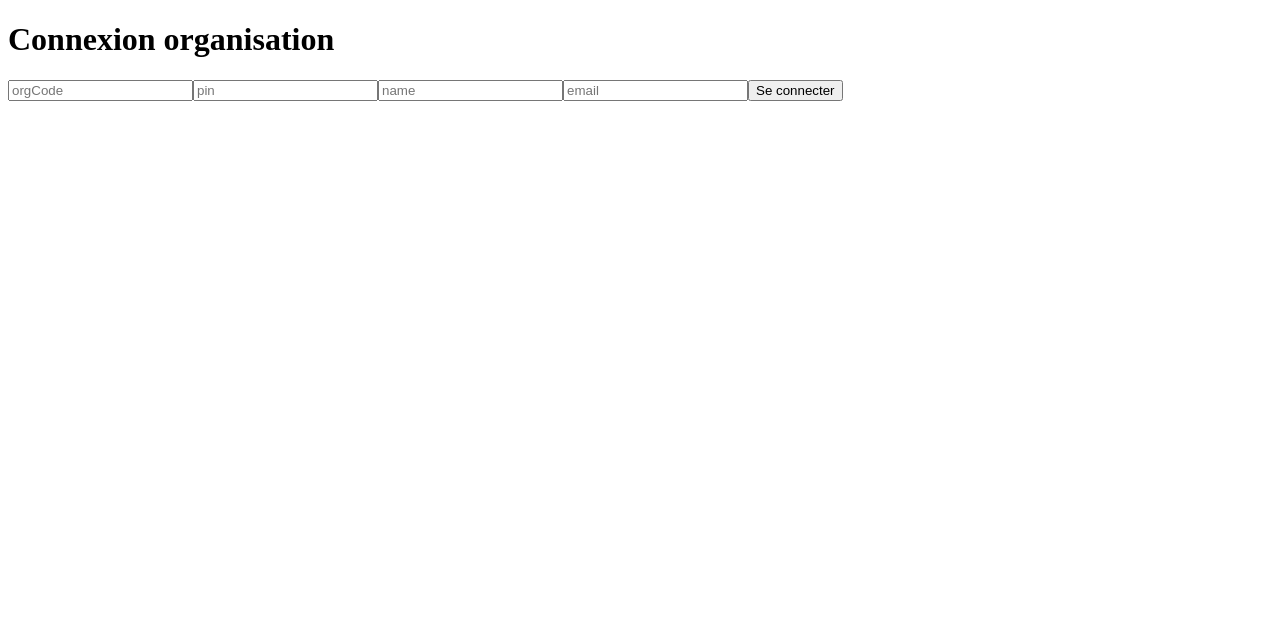
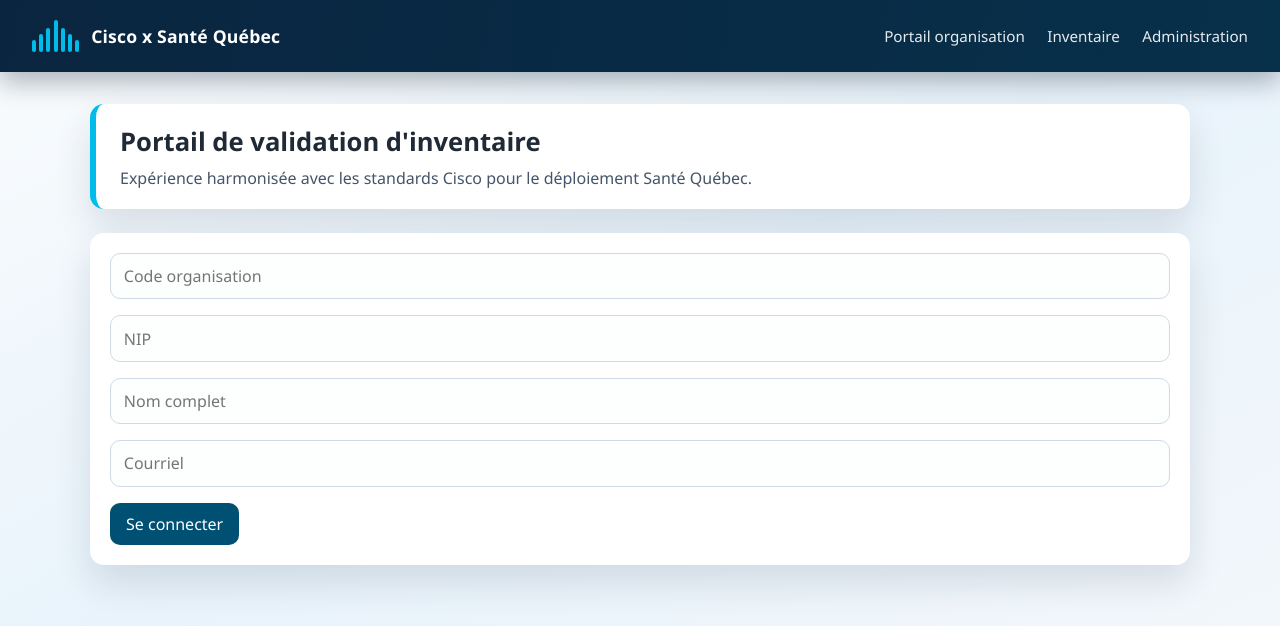
Before and after one commit to smignacco/santequebec, a React (Vite) app in the folder web/: page /login in a window 1280 px wide. Shown: the top 626 px of the page. Built offline with nearby package versions, Linux system fonts and the light colour scheme.

Commit message:
Refonte UI avec branding Cisco et navigation unifiée

```diff
--- /dev/null
+++ b/web/src/components/AppShell.tsx
@@ -0,0 +1,25 @@
+import { PropsWithChildren } from 'react';
+import { Link } from 'react-router-dom';
+
+export function AppShell({ children }: PropsWithChildren) {
+  return (
+    <div className="page-shell">
+      <header className="top-nav">
+        <div className="brand">
+          <span className="brand-mark" aria-hidden="true">
+            {Array.from({ length: 7 }).map((_, index) => (
+              <span key={index} />
+            ))}
+          </span>
+          <strong>Cisco x Santé Québec</strong>
+        </div>
+        <nav className="nav-links">
+          <Link to="/login">Portail organisation</Link>
+          <Link to="/org">Inventaire</Link>
+          <Link to="/admin">Administration</Link>
+        </nav>
+      </header>
+      <main className="main-content">{children}</main>
+    </div>
+  );
+}
--- a/web/src/main.tsx
+++ b/web/src/main.tsx
@@ -4,6 +4,7 @@
 import { LoginOrg } from './pages/LoginOrg';
 import { OrgDashboard } from './pages/OrgDashboard';
 import { AdminDashboard } from './pages/AdminDashboard';
+import './styles.css';
 
 ReactDOM.createRoot(document.getElementById('root')!).render(
   <React.StrictMode>
--- a/web/src/pages/AdminDashboard.tsx
+++ b/web/src/pages/AdminDashboard.tsx
@@ -1,5 +1,6 @@
 import { FormEvent, useEffect, useState } from 'react';
 import { api } from '../api/client';
+import { AppShell } from '../components/AppShell';
 
 export function AdminDashboard() {
   const [login, setLogin] = useState({ username: '', password: '' });
@@ -12,7 +13,55 @@
     localStorage.setItem('token', out.token);
     setOrgs(await api('/admin/orgs'));
   };
-  useEffect(() => { api('/admin/orgs').then(setOrgs).catch(() => null); }, []);
 
-  return <div><h1>Admin</h1><form onSubmit={doLogin}><input placeholder='username' onChange={(e) => setLogin({ ...login, username: e.target.value })} /><input placeholder='password' type='password' onChange={(e) => setLogin({ ...login, password: e.target.value })} /><button>Login</button></form><button onClick={() => api('/admin/batches', { method: 'POST', body: JSON.stringify({ name: batchName }) })}>Créer batch</button><input value={batchName} onChange={(e) => setBatchName(e.target.value)} /><ul>{orgs.map((o) => <li key={o.id}>{o.regionCode} - {o.organizationType?.code} - {o.displayName} ({o.orgCode}) drill={String(o.isDrill)}</li>)}</ul></div>;
+  useEffect(() => {
+    api('/admin/orgs').then(setOrgs).catch(() => null);
+  }, []);
+
+  return (
+    <AppShell>
+      <section className="hero">
+        <h1>Administration centrale</h1>
+        <p>Gestion des organisations et des vagues de soumission dans un cadre visuel unifié Cisco.</p>
+      </section>
+
+      <section className="panel stack">
+        <form onSubmit={doLogin} className="stack">
+          <input className="input" placeholder="Username" onChange={(e) => setLogin({ ...login, username: e.target.value })} />
+          <input className="input" placeholder="Password" type="password" onChange={(e) => setLogin({ ...login, password: e.target.value })} />
+          <button className="button" type="submit">Connexion admin</button>
+        </form>
+
+        <div className="button-row">
+          <input className="input" value={batchName} onChange={(e) => setBatchName(e.target.value)} />
+          <button className="button secondary" onClick={() => api('/admin/batches', { method: 'POST', body: JSON.stringify({ name: batchName }) })}>Créer batch</button>
+        </div>
+
+        <div className="table-wrap">
+          <table>
+            <thead>
+              <tr>
+                <th>Région</th>
+                <th>Type</th>
+                <th>Nom</th>
+                <th>Code</th>
+                <th>Mode</th>
+              </tr>
+            </thead>
+            <tbody>
+              {orgs.map((o) => (
+                <tr key={o.id}>
+                  <td>{o.regionCode}</td>
+                  <td>{o.organizationType?.code}</td>
+                  <td>{o.displayName}</td>
+                  <td>{o.orgCode}</td>
+                  <td><span className="badge">drill={String(o.isDrill)}</span></td>
+                </tr>
+              ))}
+            </tbody>
+          </table>
+        </div>
+      </section>
+    </AppShell>
+  );
 }
--- a/web/src/pages/InventoryTable.tsx
+++ b/web/src/pages/InventoryTable.tsx
@@ -1,3 +1,33 @@
 export function InventoryTable({ items, onPatch }: { items: any[]; onPatch: (id: string, status: string) => void }) {
-  return <table><thead><tr><th>#</th><th>Asset</th><th>Serial</th><th>Status</th><th>Action</th></tr></thead><tbody>{items.map((i) => <tr key={i.id}><td>{i.rowNumber}</td><td>{i.assetTag}</td><td>{i.serial}</td><td>{i.status}</td><td><button onClick={() => onPatch(i.id, 'CONFIRMED')}>Confirmer</button><button onClick={() => onPatch(i.id, 'NEEDS_CLARIFICATION')}>Clarifier</button></td></tr>)}</tbody></table>;
+  return (
+    <div className="table-wrap">
+      <table>
+        <thead>
+          <tr>
+            <th>#</th>
+            <th>Asset</th>
+            <th>Serial</th>
+            <th>Status</th>
+            <th>Action</th>
+          </tr>
+        </thead>
+        <tbody>
+          {items.map((i) => (
+            <tr key={i.id}>
+              <td>{i.rowNumber}</td>
+              <td>{i.assetTag}</td>
+              <td>{i.serial}</td>
+              <td><span className="badge">{i.status}</span></td>
+              <td>
+                <div className="button-row">
+                  <button className="button success" onClick={() => onPatch(i.id, 'CONFIRMED')}>Confirmer</button>
+                  <button className="button warning" onClick={() => onPatch(i.id, 'NEEDS_CLARIFICATION')}>Clarifier</button>
+                </div>
+              </td>
+            </tr>
+          ))}
+        </tbody>
+      </table>
+    </div>
+  );
 }
--- a/web/src/pages/LoginOrg.tsx
+++ b/web/src/pages/LoginOrg.tsx
@@ -1,15 +1,36 @@
 import { FormEvent, useState } from 'react';
 import { useNavigate } from 'react-router-dom';
 import { api } from '../api/client';
+import { AppShell } from '../components/AppShell';
 
 export function LoginOrg() {
   const [form, setForm] = useState({ orgCode: '', pin: '', name: '', email: '' });
   const nav = useNavigate();
+
   const submit = async (e: FormEvent) => {
     e.preventDefault();
     const data = await api('/auth/org-login', { method: 'POST', body: JSON.stringify(form) });
     localStorage.setItem('token', data.token);
     nav('/org');
   };
-  return <form onSubmit={submit}><h1>Connexion organisation</h1>{Object.keys(form).map((k) => <input key={k} placeholder={k} value={(form as any)[k]} onChange={(e) => setForm({ ...form, [k]: e.target.value })} />)}<button>Se connecter</button></form>;
+
+  return (
+    <AppShell>
+      <section className="hero">
+        <h1>Portail de validation d&apos;inventaire</h1>
+        <p>Expérience harmonisée avec les standards Cisco pour le déploiement Santé Québec.</p>
+      </section>
+      <section className="panel">
+        <form onSubmit={submit} className="stack">
+          <input className="input" placeholder="Code organisation" value={form.orgCode} onChange={(e) => setForm({ ...form, orgCode: e.target.value })} />
+          <input className="input" placeholder="NIP" value={form.pin} onChange={(e) => setForm({ ...form, pin: e.target.value })} />
+          <input className="input" placeholder="Nom complet" value={form.name} onChange={(e) => setForm({ ...form, name: e.target.value })} />
+          <input className="input" placeholder="Courriel" type="email" value={form.email} onChange={(e) => setForm({ ...form, email: e.target.value })} />
+          <div className="button-row">
+            <button className="button" type="submit">Se connecter</button>
+          </div>
+        </form>
+      </section>
+    </AppShell>
+  );
 }
--- /dev/null
+++ b/web/src/styles.css
@@ -0,0 +1,199 @@
+:root {
+  --cisco-blue-900: #0a2540;
+  --cisco-blue-700: #005073;
+  --cisco-blue-500: #00bceb;
+  --cisco-slate-900: #1f2a36;
+  --cisco-slate-700: #455468;
+  --cisco-slate-100: #edf2f7;
+  --cisco-white: #ffffff;
+  --success: #1f9d55;
+  --warning: #ca8a04;
+  --radius: 14px;
+  --shadow: 0 18px 36px rgba(15, 35, 54, 0.12);
+}
+
+* {
+  box-sizing: border-box;
+}
+
+body {
+  margin: 0;
+  font-family: "Segoe UI", "Inter", -apple-system, BlinkMacSystemFont, "Helvetica Neue", sans-serif;
+  background: linear-gradient(150deg, #f6fafd 10%, #e8f3fb 45%, #f5f8fb 100%);
+  color: var(--cisco-slate-900);
+}
+
+a {
+  color: inherit;
+  text-decoration: none;
+}
+
+.page-shell {
+  min-height: 100vh;
+}
+
+.top-nav {
+  height: 72px;
+  display: flex;
+  align-items: center;
+  justify-content: space-between;
+  padding: 0 2rem;
+  background: linear-gradient(100deg, var(--cisco-blue-900), #07304a);
+  color: var(--cisco-white);
+  box-shadow: 0 10px 26px rgba(5, 20, 33, 0.3);
+}
+
+.brand {
+  display: flex;
+  align-items: center;
+  gap: 0.75rem;
+}
+
+.brand-mark {
+  display: inline-flex;
+  gap: 0.2rem;
+  align-items: flex-end;
+}
+
+.brand-mark span {
+  width: 4px;
+  background: var(--cisco-blue-500);
+  border-radius: 4px;
+}
+
+.brand-mark span:nth-child(1) { height: 12px; }
+.brand-mark span:nth-child(2) { height: 18px; }
+.brand-mark span:nth-child(3) { height: 24px; }
+.brand-mark span:nth-child(4) { height: 32px; }
+.brand-mark span:nth-child(5) { height: 24px; }
+.brand-mark span:nth-child(6) { height: 18px; }
+.brand-mark span:nth-child(7) { height: 12px; }
+
+.brand strong {
+  font-size: 1.1rem;
+  letter-spacing: 0.01em;
+}
+
+.nav-links {
+  display: flex;
+  gap: 1.4rem;
+  color: rgba(255, 255, 255, 0.9);
+  font-size: 0.95rem;
+}
+
+.main-content {
+  max-width: 1140px;
+  margin: 2rem auto;
+  padding: 0 1.25rem 2rem;
+}
+
+.hero {
+  background: var(--cisco-white);
+  border-radius: var(--radius);
+  padding: 1.25rem 1.5rem;
+  box-shadow: var(--shadow);
+  margin-bottom: 1.5rem;
+  border-left: 6px solid var(--cisco-blue-500);
+}
+
+.hero h1 {
+  margin: 0;
+  font-size: 1.6rem;
+}
+
+.hero p {
+  margin: 0.5rem 0 0;
+  color: var(--cisco-slate-700);
+}
+
+.panel {
+  background: var(--cisco-white);
+  border-radius: var(--radius);
+  padding: 1.25rem;
+  box-shadow: var(--shadow);
+}
+
+.stack {
+  display: grid;
+  gap: 1rem;
+}
+
+.input,
+button,
+select {
+  font: inherit;
+}
+
+.input {
+  width: 100%;
+  padding: 0.7rem 0.8rem;
+  border: 1px solid #cfdae7;
+  border-radius: 10px;
+  background: #fdfefe;
+}
+
+.input:focus {
+  outline: none;
+  border-color: var(--cisco-blue-500);
+  box-shadow: 0 0 0 3px rgba(0, 188, 235, 0.2);
+}
+
+.button-row {
+  display: flex;
+  flex-wrap: wrap;
+  gap: 0.7rem;
+}
+
+.button {
+  border: 0;
+  border-radius: 10px;
+  padding: 0.65rem 1rem;
+  background: var(--cisco-blue-700);
+  color: var(--cisco-white);
+  cursor: pointer;
+}
+
+.button.secondary {
+  background: #e6eef6;
+  color: var(--cisco-blue-900);
+}
+
+.button.success {
+  background: var(--success);
+}
+
+.button.warning {
+  background: var(--warning);
+}
+
+.table-wrap {
+  overflow-x: auto;
+}
+
+table {
+  width: 100%;
+  border-collapse: collapse;
+  margin-top: 0.5rem;
+}
+
+th,
+td {
+  text-align: left;
+  padding: 0.75rem 0.6rem;
+  border-bottom: 1px solid #e7edf4;
+}
+
+th {
+  color: var(--cisco-slate-700);
+  font-weight: 600;
+  font-size: 0.92rem;
+}
+
+.badge {
+  display: inline-block;
+  border-radius: 999px;
+  padding: 0.2rem 0.55rem;
+  background: #e9f7fc;
+  color: #03516a;
+  font-size: 0.8rem;
+}
```
Also changed, not shown: web/src/pages/OrgDashboard.tsx (+29 -3 lines).
